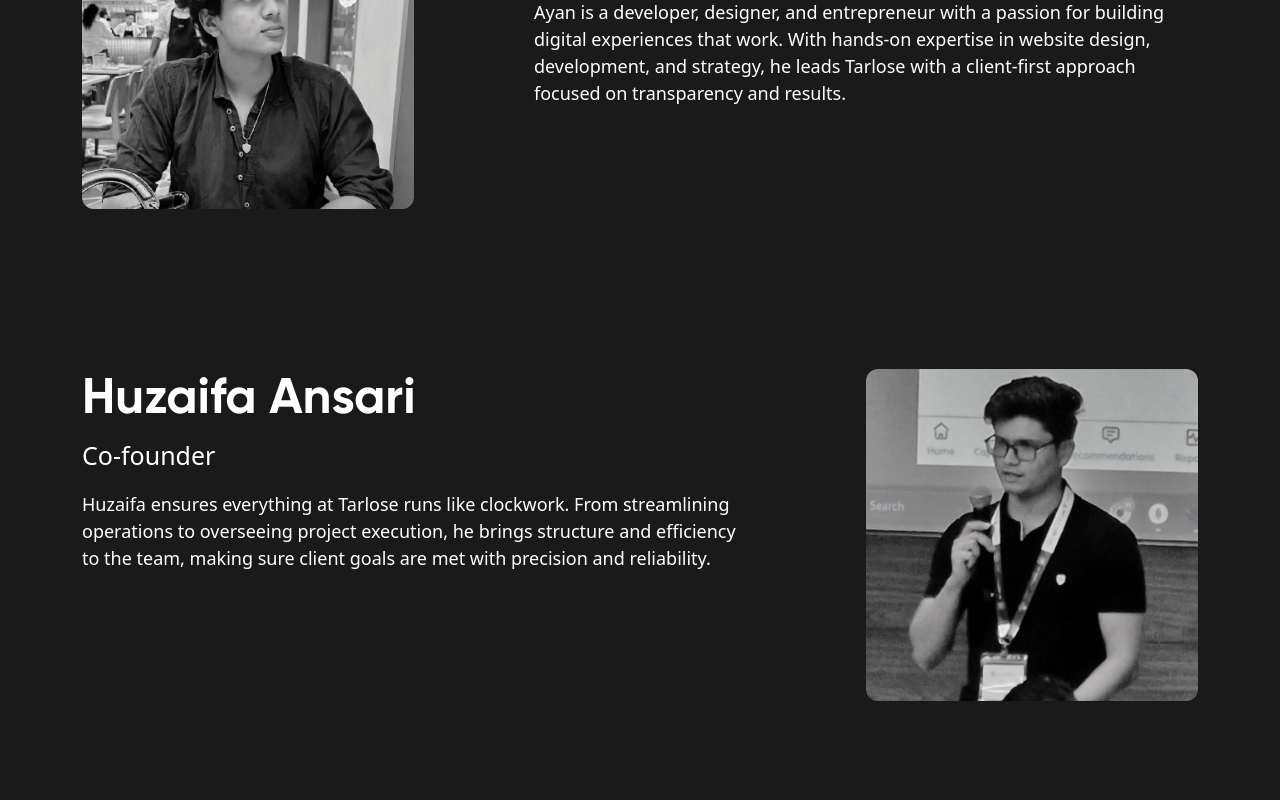
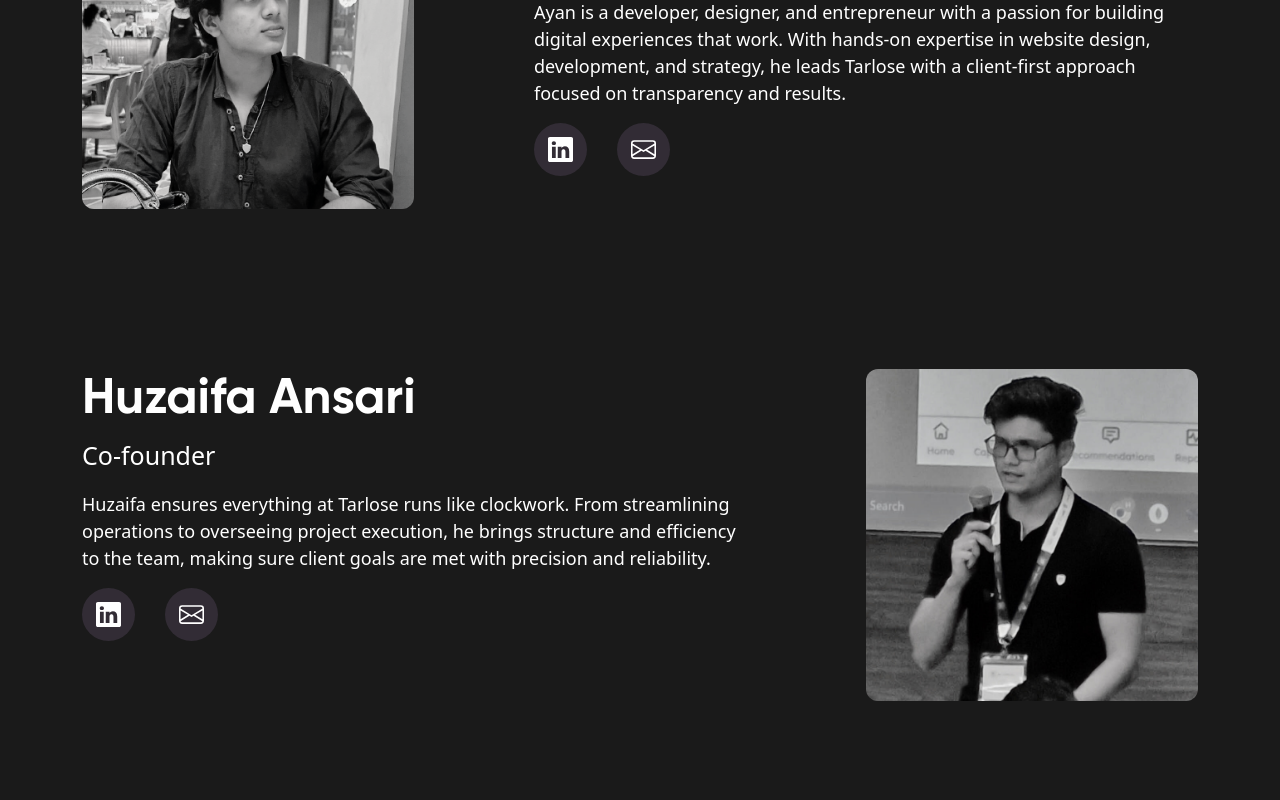
Before and after one commit to WTFAYXN/Tarlose-React, a React (Vite) app in the folder client/: page /about in a window 1280 px wide. Shown: the part 1700-2500 px from the top of the page. Built offline with nearby package versions, Linux system fonts and the light colour scheme; no server answers; the HTML template or start-up script is replaced by a standard one.

Commit message:
social links on about, and testimonials on home

```diff
--- a/client/src/components/Testimonials/Testimonial.jsx
+++ b/client/src/components/Testimonials/Testimonial.jsx
@@ -39,7 +39,7 @@ const Testimonial = () => {
       description: "Happy clients",
     },
     {
-      value: "20+",
+      value: "50+",
       description: "Website Developed",
     },
     {
@@ -122,7 +122,7 @@ const Testimonial = () => {
 
                   <div className="Testimonial-card-content">
                     <div className="Testimonial-rating">
-                      <p className="m-0">{testimonial.rating}</p>
+                      {/* <p className="m-0">{testimonial.rating}</p> */}
                       {[...Array(Math.floor(testimonial.rating))].map(
                         (_, i) => (
                           <svg
--- a/client/src/pages/About/About.css
+++ b/client/src/pages/About/About.css
@@ -84,7 +84,20 @@
 .founder-discription {
   font-size: 18px;
 }
-
+.founder-social{
+  display: flex;
+  gap: 30px;
+}
+.founder-social a{
+  color: #fff;
+  background: #322c35;
+    padding: 14px;
+    border-radius: 40px;
+}
+.founder-social li svg{
+  height: 25px;
+  width: 25px;
+}
 @media (max-width: 480px) {
   .about-tarlose {
     flex-direction: column;
--- a/client/src/pages/About/About.jsx
+++ b/client/src/pages/About/About.jsx
@@ -39,6 +39,8 @@ const aboutData = {
         image:
           ayan,
         alt: "Ayan",
+        email: "mailto:admin@tarlose.com",
+        linkedin: "https://www.linkedin.com/in/ayansayad/"
       },
       {
         name: "Huzaifa Ansari",
@@ -48,6 +50,8 @@ const aboutData = {
         image:
           huzaifa,
         alt: "Huzaifa Ansari",
+        email: "mailto:admin@tarlose.com",
+        linkedin: "https://www.linkedin.com/in/huzaifaansari0/"
       },
       {
         name: "Hamdan Shaikh",
@@ -57,6 +61,8 @@ const aboutData = {
         image:
           ayan,
         alt: "Hamdan Shaikh",
+        email: "mailto:admin@tarlose.com",
+        linkedin: "https://www.linkedin.com/in/mohammed-hamdan-shaikh"
       },
     ],
   },
@@ -118,6 +124,36 @@ const About = () => {
                 <h2 className="founder-name">{founder.name}</h2>
                 <p className="founder-position">{founder.position}</p>
                 <p className="founder-discription">{founder.description}</p>
+                <ul className="founder-social">
+                  <a href={founder.linkedin}>
+                    <li>
+                    <svg
+                    xmlns="http://www.w3.org/2000/svg"
+                    width="18"
+                    height="18"
+                    fill="currentColor"
+                    className="bi bi-linkedin"
+                    viewBox="0 0 16 16"
+                  >
+                    <path d="M0 1.146C0 .513.526 0 1.175 0h13.65C15.474 0 16 .513 16 1.146v13.708c0 .633-.526 1.146-1.175 1.146H1.175C.526 16 0 15.487 0 14.854zm4.943 12.248V6.169H2.542v7.225zm-1.2-8.212c.837 0 1.358-.554 1.358-1.248-.015-.709-.52-1.248-1.342-1.248S2.4 3.226 2.4 3.934c0 .694.521 1.248 1.327 1.248zm4.908 8.212V9.359c0-.216.016-.432.08-.586.173-.431.568-.878 1.232-.878.869 0 1.216.662 1.216 1.634v3.865h2.401V9.25c0-2.22-1.184-3.252-2.764-3.252-1.274 0-1.845.7-2.165 1.193v.025h-.016l.016-.025V6.169h-2.4c.03.678 0 7.225 0 7.225z" />
+                  </svg>
+                  </li>
+                    </a>
+                  <a href={founder.email}>
+                    <li>
+                    <svg
+                    xmlns="http://www.w3.org/2000/svg"
+                    width="18"
+                    height="18"
+                    fill="currentColor"
+                    className="bi bi-envelope"
+                    viewBox="0 0 16 16"
+                  >
+                    <path d="M0 4a2 2 0 0 1 2-2h12a2 2 0 0 1 2 2v8a2 2 0 0 1-2 2H2a2 2 0 0 1-2-2zm2-1a1 1 0 0 0-1 1v.217l7 4.2 7-4.2V4a1 1 0 0 0-1-1zm13 2.383-4.708 2.825L15 11.105zm-.034 6.876-5.64-3.471L8 9.583l-1.326-.795-5.64 3.47A1 1 0 0 0 2 13h12a1 1 0 0 0 .966-.741M1 11.105l4.708-2.897L1 5.383z" />
+                  </svg>
+                  </li>
+                    </a>
+                </ul>
               </div>
             </div>
           ))}
```
